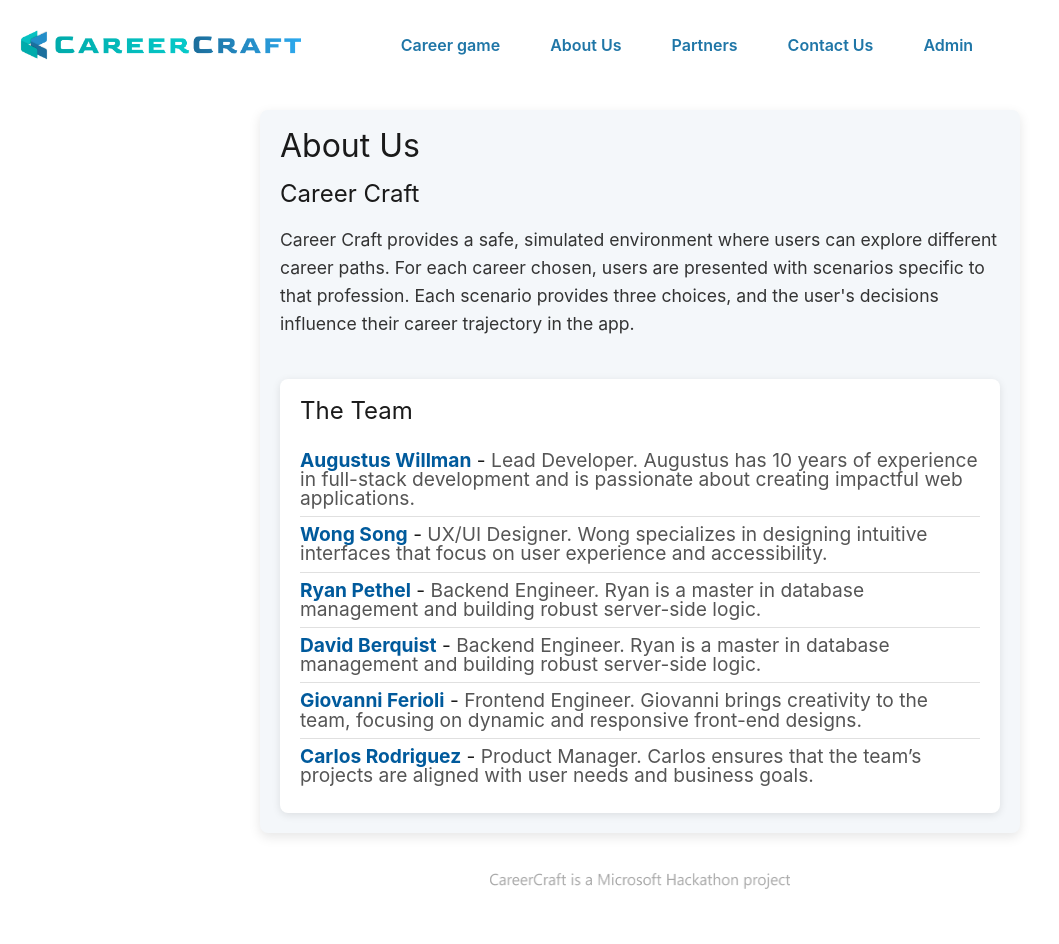
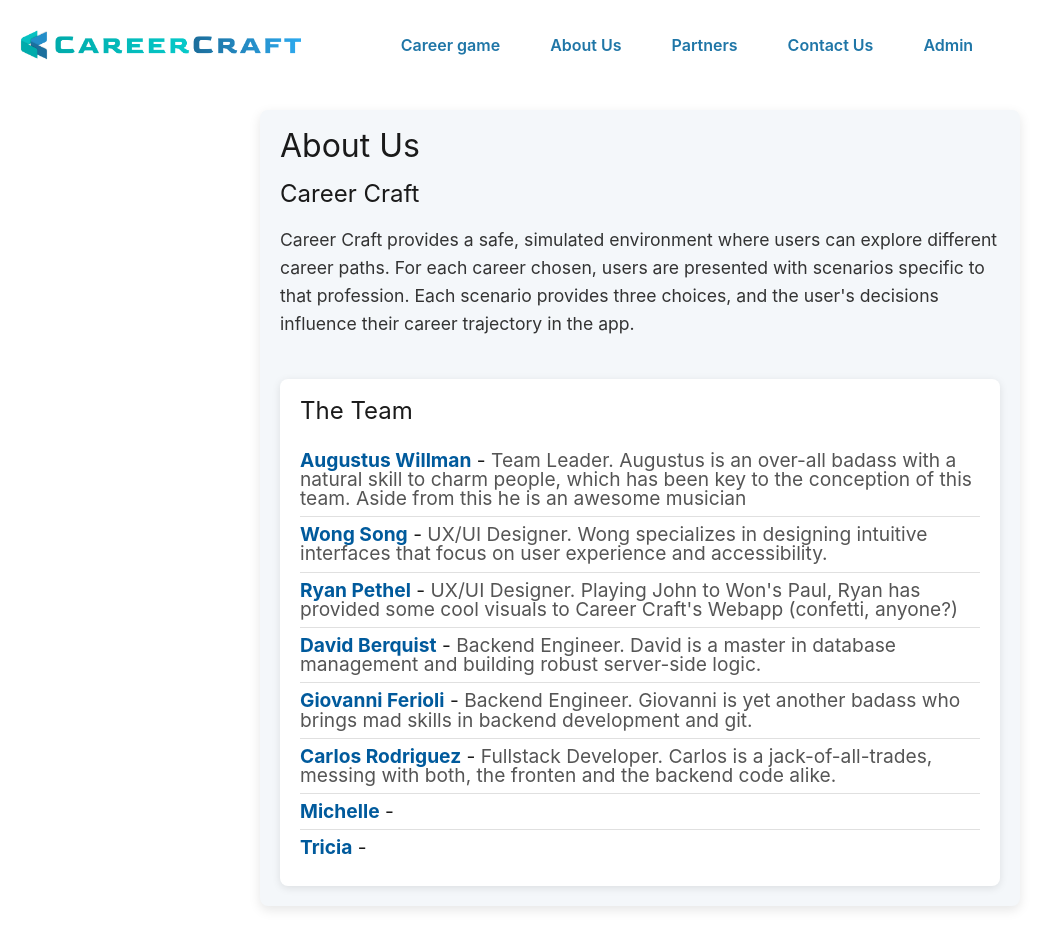
Before and after one commit to microsoft/career-ai, a React (Create React App) app in the folder Client/: page /about in a window 1280 px wide. Shown: the top 944 px of the page, without its empty margins (0-1059 px from the left). Before the commit the page ends 923 px from the top, so only its background shows below. Built offline with nearby package versions, Linux system fonts and the light colour scheme; no server answers.

Commit message:
Modified content for team

```diff
--- a/Client/src/screens/AboutScreen/AboutScreen.tsx
+++ b/Client/src/screens/AboutScreen/AboutScreen.tsx
@@ -33,22 +33,28 @@
         <H2>The Team</H2>
         <ul className="team-list">
           <li className="team-member">
-            <strong>Augustus Willman</strong> - <span className="team-description">Lead Developer. Augustus has 10 years of experience in full-stack development and is passionate about creating impactful web applications.</span>
+            <strong>Augustus Willman</strong> - <span className="team-description">Team Leader. Augustus is an over-all badass with a natural skill to charm people, which has been key to the conception of this team. Aside from this he is an awesome musician</span>
           </li>
           <li className="team-member">
             <strong>Wong Song</strong> - <span className="team-description">UX/UI Designer. Wong specializes in designing intuitive interfaces that focus on user experience and accessibility.</span>
           </li>
           <li className="team-member">
-            <strong>Ryan Pethel</strong> - <span className="team-description">Backend Engineer. Ryan is a master in database management and building robust server-side logic.</span>
+            <strong>Ryan Pethel</strong> - <span className="team-description">UX/UI Designer. Playing John to Won's Paul, Ryan has provided some cool visuals to Career Craft's Webapp (confetti, anyone?)</span>
           </li>
           <li className="team-member">
-            <strong>David Berquist</strong> - <span className="team-description">Backend Engineer. Ryan is a master in database management and building robust server-side logic.</span>
+            <strong>David Berquist</strong> - <span className="team-description">Backend Engineer. David is a master in database management and building robust server-side logic.</span>
           </li>
           <li className="team-member">
-            <strong>Giovanni Ferioli</strong> - <span className="team-description">Frontend Engineer. Giovanni brings creativity to the team, focusing on dynamic and responsive front-end designs.</span>
+            <strong>Giovanni Ferioli</strong> - <span className="team-description">Backend Engineer. Giovanni is yet another badass who brings mad skills in backend development and git.</span>
           </li>
           <li className="team-member">
-            <strong>Carlos Rodriguez</strong> - <span className="team-description">Product Manager. Carlos ensures that the team’s projects are aligned with user needs and business goals.</span>
+            <strong>Carlos Rodriguez</strong> - <span className="team-description">Fullstack Developer. Carlos is a jack-of-all-trades, messing with both, the fronten and the backend code alike.</span>
+          </li>
+          <li className="team-member">
+            <strong>Michelle</strong> - <span className="team-description"></span>
+          </li>
+          <li className="team-member">
+            <strong>Tricia</strong> - <span className="team-description"></span>
           </li>
         </ul>
 
```
